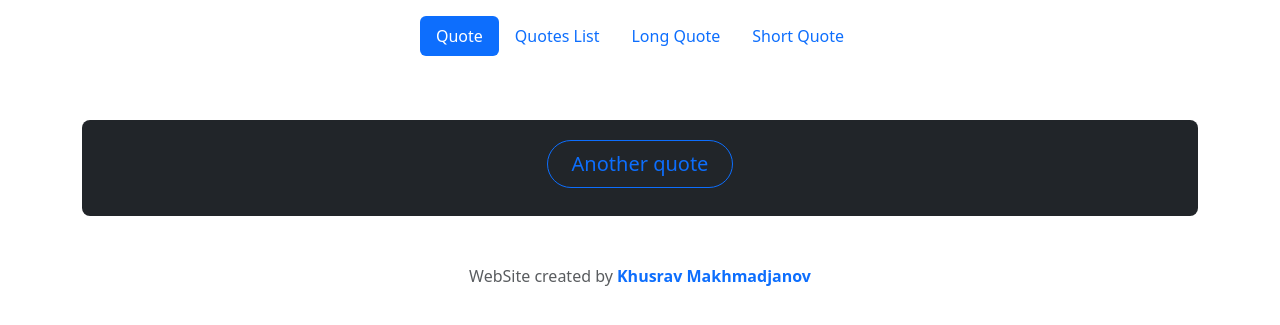
After one commit to xusraw1/quotes-project, a Flask app: page /long_quote in a window 1280 px wide. The commit adds this page. Shown: the top 325 px of the page. Run offline with Flask 3, Linux system fonts and the light colour scheme; data that the repository does not hold is empty.

Commit message:
Создал новый раздел длинных цитат

```diff
--- a/app.py
+++ b/app.py
@@ -43,6 +43,11 @@ def short_quote():
     response = requests.get("https://api.quotable.io/quotes/random?maxLength=50").json()
     return render_template("short.html", quote=response[0])
 
+@app.route('/long_quote')
+def long_quote():
+    response = requests.get("https://api.quotable.io/quotes/random?minLength=100&maxLength=500").json()[0]
+    return render_template("long.html", quote=response)
+
 
 if __name__ == '__main__':
     app.run(debug=True)
--- a/templates/base.html
+++ b/templates/base.html
@@ -11,7 +11,7 @@
         <ul class="nav nav-pills">
             <li class="nav-item"><a href="/" class="nav-link active" aria-current="page">Quote</a></li>
             <li class="nav-item"><a href="/quotes-list" class="nav-link">Quotes List</a></li>
-            <li class="nav-item"><a href="/quotes-long" class="nav-link">Long Quote</a></li>
+            <li class="nav-item"><a href="{{ url_for('long_quote') }}" class="nav-link">Long Quote</a></li>
             <li class="nav-item"><a href="{{ url_for('short_quote') }}" class="nav-link">Short Quote</a></li>
         </ul>
     </header>
--- /dev/null
+++ b/templates/long.html
@@ -0,0 +1,20 @@
+{% extends 'base.html' %}
+{% block title %} Long Quotes {% endblock %}
+
+{% block content %}
+<div class="container my-5">
+    <div class="p-1 text-center bg-dark rounded-3">
+        <h1 class="text-warning"><a href="/{{quote.author}}/quotes"
+                                    class="link-warning link-offset-2 link-underline-opacity-25 link-underline-opacity-100-hover">{{
+            quote.author }}</a></h1>
+        <p class="col-lg-8 mx-auto fs-5 text-light">
+            <b>{{ quote.content }}</b>
+        </p>
+        <div class="d-inline-flex gap-2 mb-4">
+            <a class="btn btn-outline-primary btn-lg px-4 rounded-pill" href="{{ url_for('long_quote') }}">
+                Another quote
+            </a>
+        </div>
+    </div>
+</div>
+{% endblock %}
```
